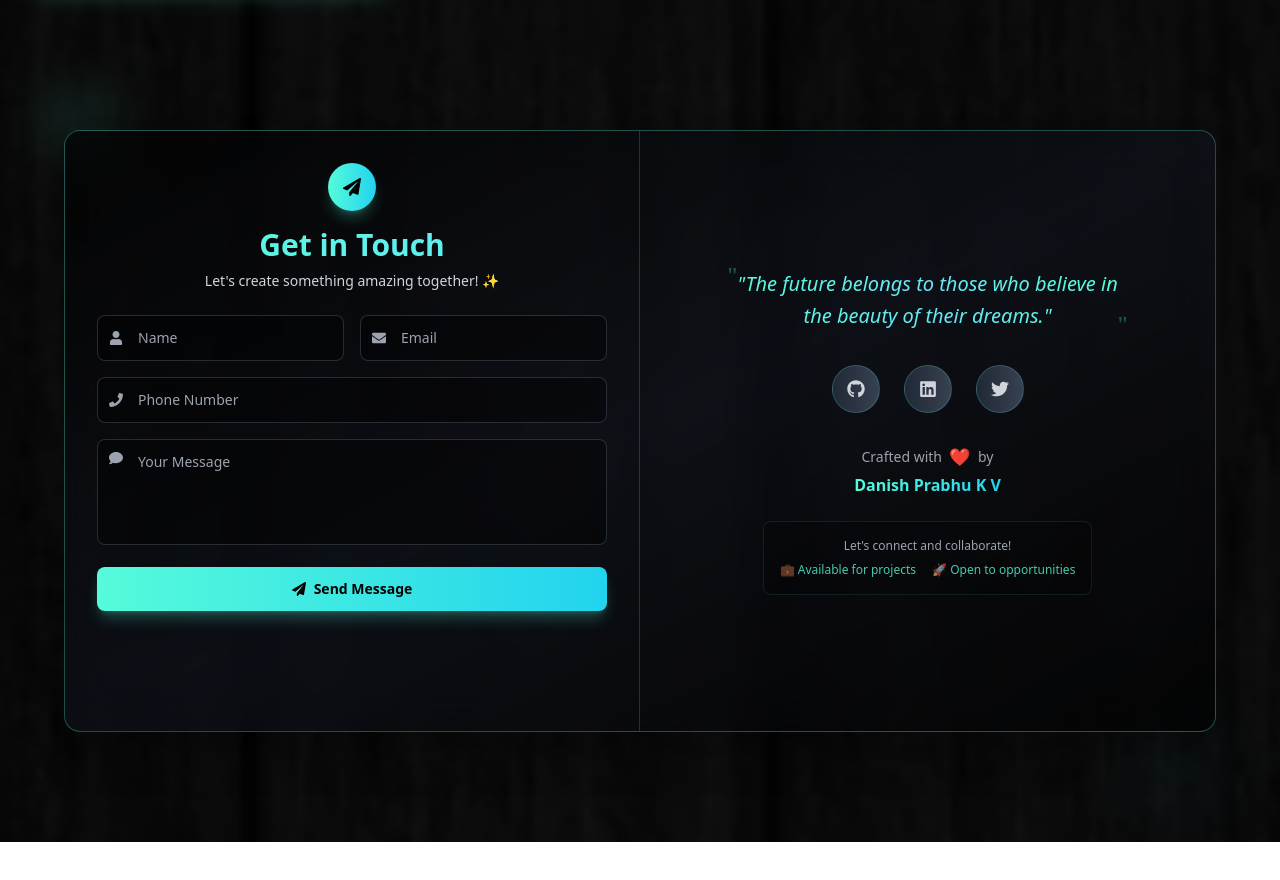
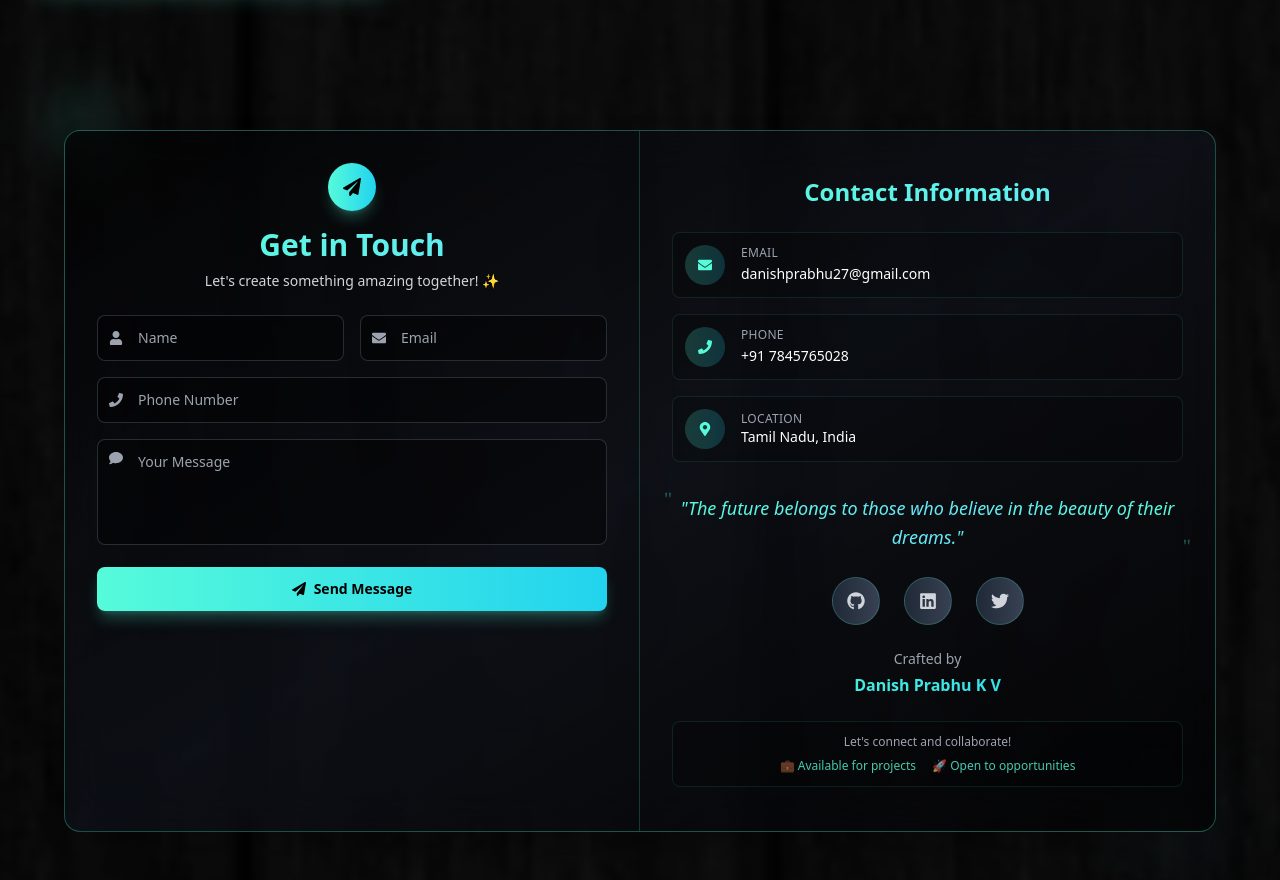
Before and after one commit to Danishprabhu04/portfolio_danish, a React (Vite) app: page / in a window 1280 px wide. Shown: the part 3340-4220 px from the top of the page. Before the commit the page ends 4182 px from the top, so only its background shows below. Built offline with nearby package versions, Linux system fonts and the light colour scheme.

Commit message:
testing and debugging

```diff
--- a/src/components/contactSection.tsx
+++ b/src/components/contactSection.tsx
@@ -1,6 +1,6 @@
 import { useRef, useState } from "react";
 import { motion } from "framer-motion";
-import { FaGithub, FaLinkedin, FaTwitter, FaPaperPlane, FaUser, FaEnvelope, FaPhone, FaComment } from "react-icons/fa";
+import { FaGithub, FaLinkedin, FaTwitter, FaPaperPlane, FaUser, FaEnvelope, FaPhone, FaComment, FaMapMarkerAlt } from "react-icons/fa";
 import emailjs from '@emailjs/browser';
 
 const Contact = () => {
@@ -26,7 +26,7 @@ const Contact = () => {
       );
 
 
-       if (result.status === 200) {
+   if (result.status === 200) {
         setStatus("success");
         setMessage("✨ Message sent successfully!");
         form.current.reset();
@@ -47,7 +47,7 @@ const Contact = () => {
 
   return (
     <section id="Contact" className="min-h-screen bg-transparent py-16 px-4 text-white relative overflow-hidden">
-    <br></br>
+      <br></br>
       {/* Background Elements */}
       <div className="absolute inset-0 overflow-hidden pointer-events-none">
         <motion.div
@@ -85,7 +85,7 @@ const Contact = () => {
       >
         {/* Main Container - Side by Side Layout */}
         <div className="bg-gradient-to-br from-black/60 via-gray-900/40 to-black/60 backdrop-blur-xl border border-[#56FBDA]/30 rounded-2xl shadow-2xl overflow-hidden">
-          <div className="grid grid-cols-1 lg:grid-cols-2 min-h-[600px]">
+          <div className="grid grid-cols-1 lg:grid-cols-2 min-h-[700px]">
 
             {/* Left Side - Contact Form */}
             <motion.div
@@ -243,30 +243,91 @@ const Contact = () => {
               )}
             </motion.div>
 
-            {/* Right Side - Footer Content */}
+            {/* Right Side - Contact Info & Footer */}
             <motion.div
-              className="p-8 flex flex-col justify-center items-center text-center"
+              className="p-8 flex flex-col justify-center"
               initial={{ opacity: 0, x: 50 }}
               whileInView={{ opacity: 1, x: 0 }}
               transition={{ duration: 0.6, delay: 0.2 }}
               viewport={{ once: true }}
             >
+              {/* My Contact Information */}
+              <motion.div className="mb-8">
+                <h3 className="text-2xl font-bold bg-gradient-to-r from-[#56FBDA] to-cyan-300 bg-clip-text text-transparent mb-6 text-center">
+                  Contact Information
+                </h3>
+
+                <div className="space-y-4">
+                  {/* Email */}
+                  <motion.div
+                    className="flex items-center gap-4 p-3 bg-black/20 rounded-lg border border-[#56FBDA]/10 hover:border-[#56FBDA]/30 transition-all duration-300"
+                    whileHover={{ scale: 1.02, x: 5 }}
+                  >
+                    <div className="w-10 h-10 bg-gradient-to-r from-[#56FBDA]/20 to-cyan-400/20 rounded-full flex items-center justify-center">
+                      <FaEnvelope className="text-[#56FBDA] text-sm" />
+                    </div>
+                    <div>
+                      <p className="text-xs text-gray-400 uppercase tracking-wide">Email</p>
+                      <a
+                        href="mailto:danishprabhu04@gmail.com"
+                        className="text-white hover:text-[#56FBDA] transition-colors duration-300 text-sm"
+                      >
+                        danishprabhu27@gmail.com
+                      </a>
+                    </div>
+                  </motion.div>
+
+                  {/* Phone */}
+                  <motion.div
+                    className="flex items-center gap-4 p-3 bg-black/20 rounded-lg border border-[#56FBDA]/10 hover:border-[#56FBDA]/30 transition-all duration-300"
+                    whileHover={{ scale: 1.02, x: 5 }}
+                  >
+                    <div className="w-10 h-10 bg-gradient-to-r from-[#56FBDA]/20 to-cyan-400/20 rounded-full flex items-center justify-center">
+                      <FaPhone className="text-[#56FBDA] text-sm" />
+                    </div>
+                    <div>
+                      <p className="text-xs text-gray-400 uppercase tracking-wide">Phone</p>
+                      <a
+                        href="tel:+919876543210"
+                        className="text-white hover:text-[#56FBDA] transition-colors duration-300 text-sm"
+                      >
+                        +91 7845765028
+                      </a>
+                    </div>
+                  </motion.div>
+
+                  {/* Location */}
+                  <motion.div
+                    className="flex items-center gap-4 p-3 bg-black/20 rounded-lg border border-[#56FBDA]/10 hover:border-[#56FBDA]/30 transition-all duration-300"
+                    whileHover={{ scale: 1.02, x: 5 }}
+                  >
+                    <div className="w-10 h-10 bg-gradient-to-r from-[#56FBDA]/20 to-cyan-400/20 rounded-full flex items-center justify-center">
+                      <FaMapMarkerAlt className="text-[#56FBDA] text-sm" />
+                    </div>
+                    <div>
+                      <p className="text-xs text-gray-400 uppercase tracking-wide">Location</p>
+                      <p className="text-white text-sm">Tamil Nadu, India</p>
+                    </div>
+                  </motion.div>
+                </div>
+              </motion.div>
+
               {/* Quote Section */}
-              <motion.div className="mb-8">
+              <motion.div className="mb-6 text-center">
                 <div className="relative">
                   <motion.p
-                    className="text-xl italic text-transparent bg-gradient-to-r from-[#56FBDA] via-cyan-300 to-[#56FBDA] bg-clip-text leading-relaxed font-light max-w-sm"
+                    className="text-lg italic text-transparent bg-gradient-to-r from-[#56FBDA] via-cyan-300 to-[#56FBDA] bg-clip-text leading-relaxed font-light"
                     whileHover={{ scale: 1.05 }}
                   >
                     "The future belongs to those who believe in the beauty of their dreams."
                   </motion.p>
-                  <div className="absolute -top-2 -left-2 text-[#56FBDA]/30 text-2xl font-serif">"</div>
-                  <div className="absolute -bottom-2 -right-2 text-[#56FBDA]/30 text-2xl font-serif">"</div>
+                  <div className="absolute -top-2 -left-2 text-[#56FBDA]/30 text-xl font-serif">"</div>
+                  <div className="absolute -bottom-2 -right-2 text-[#56FBDA]/30 text-xl font-serif">"</div>
                 </div>
               </motion.div>
 
               {/* Social Icons */}
-              <motion.div className="flex gap-6 mb-8">
+              <motion.div className="flex justify-center gap-6 mb-6">
                 {[
                   { icon: FaGithub, href: "https://github.com/Danishprabhu04", label: "GitHub" },
                   { icon: FaLinkedin, href: "https://www.linkedin.com/in/danish-prabhu-0a1691293/", label: "LinkedIn" },
@@ -291,17 +352,9 @@ const Contact = () => {
               </motion.div>
 
               {/* Creator Info */}
-              <motion.div className="text-gray-400">
+              <motion.div className="text-gray-400 text-center">
                 <div className="flex items-center justify-center gap-2">
-                  <span className="text-sm">Crafted with</span>
-                  <motion.span
-                    className="text-red-400"
-                    animate={{ scale: [1, 1.2, 1] }}
-                    transition={{ duration: 1.5, repeat: Infinity, ease: "easeInOut" }}
-                  >
-                    ❤️
-                  </motion.span>
-                  <span className="text-sm">by</span>
+                  <span className="text-sm">Crafted by</span>
                 </div>
                 <motion.div
                   className="text-transparent bg-gradient-to-r from-[#56FBDA] to-cyan-400 bg-clip-text font-semibold mt-1"
@@ -311,9 +364,9 @@ const Contact = () => {
                 </motion.div>
               </motion.div>
 
-              {/* Additional Info */}
+              {/* Status Badges */}
               <motion.div
-                className="mt-6 p-4 bg-black/20 rounded-lg border border-[#56FBDA]/10"
+                className="mt-6 p-3 bg-black/20 rounded-lg border border-[#56FBDA]/10 text-center"
                 whileHover={{ scale: 1.02 }}
               >
                 <p className="text-xs text-gray-400 mb-2">Let's connect and collaborate!</p>
```
Also changed, not shown: 1 other file (tests, documents, lock files or other folders).
